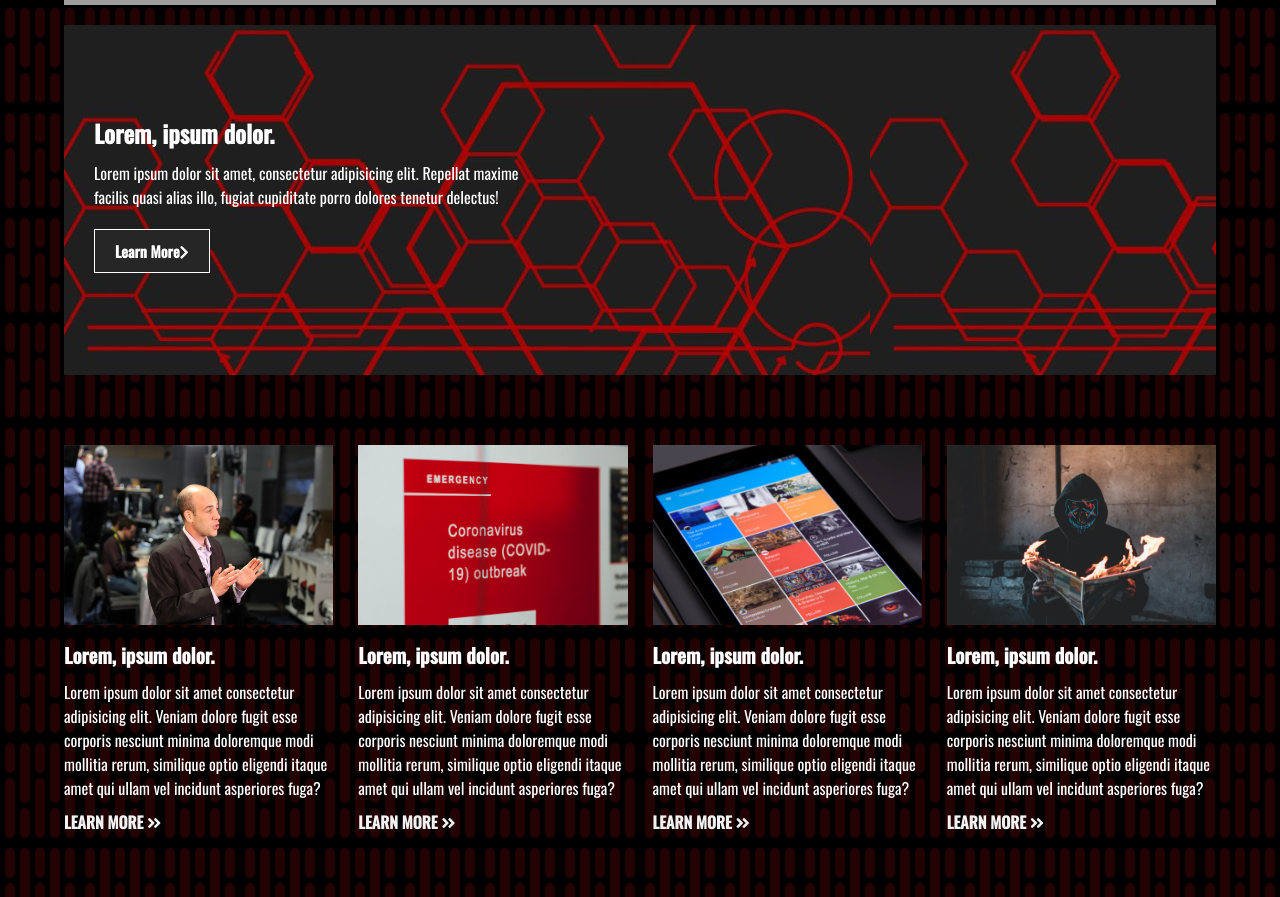
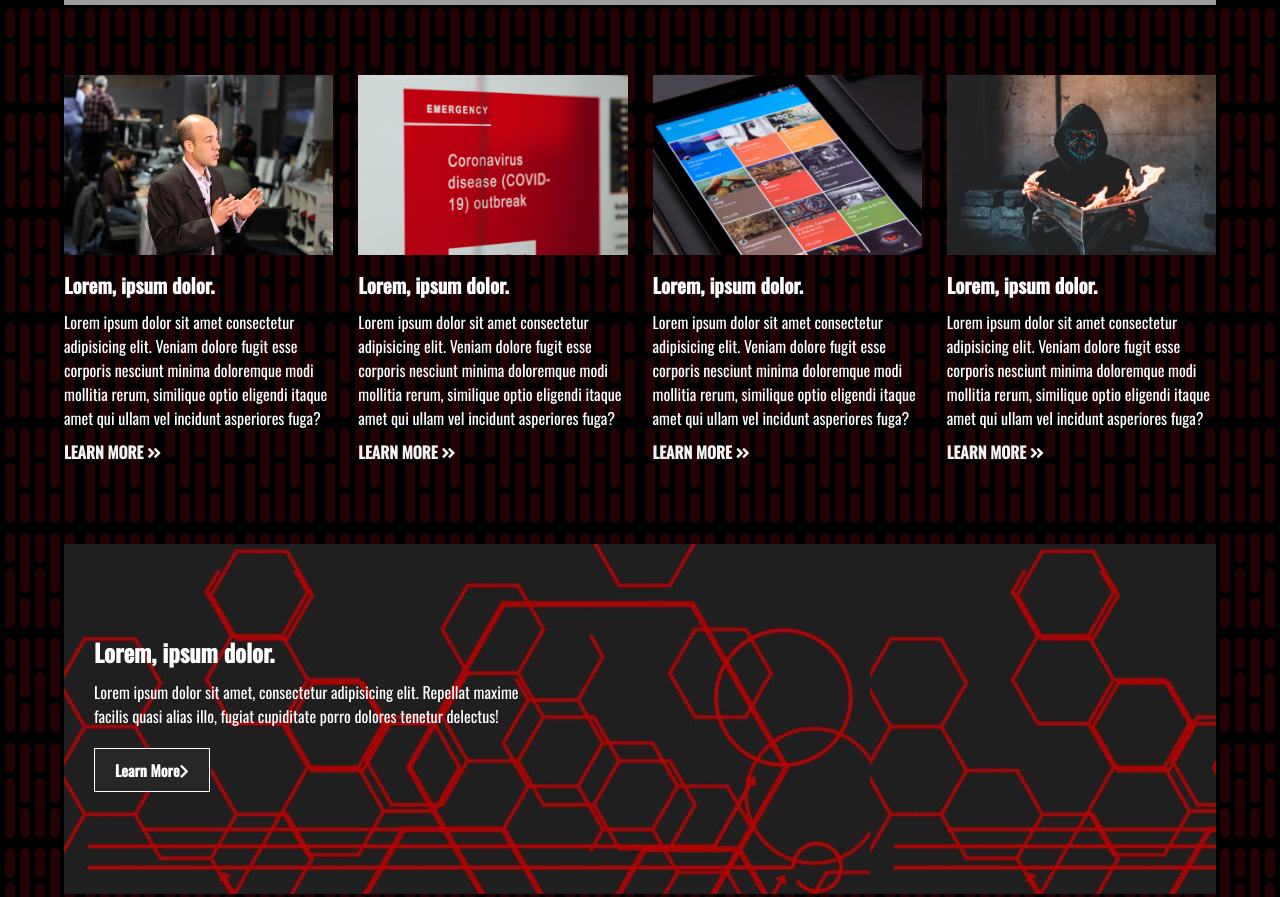
Before and after one commit to NEBULA1978/technews-html-master, a plain HTML site: page index.html in a window 1280 px wide. Shown: the part 627-1524 px from the top of the page. Drawn offline with nearby package versions, Linux system fonts and the light colour scheme; grey boxes are pictures that could not be loaded.

Commit message:
Creo carpeta partials para separa htmls del index.html y modifico main.js

```diff
--- a/css/styles.css
+++ b/css/styles.css
@@ -1,6 +1,6 @@
-@import "header.css";
 @import "comun.css";
 @import "navmain.css";
+@import "header.css";
 @import "news-cards.css";
 @import "cards-banner-one.css";
 @import "footer.css";
@@ -12,9 +12,7 @@
 
 /* SHOWCASE */
 
-
 /* News Cards */
-
 
 /* CARDS BANNER ONE */
 
--- a/main.js
+++ b/main.js
@@ -15,19 +15,19 @@ function loadHTMLContent(file, elementId) {
             document.getElementById(elementId).innerHTML = this.responseText;
         }
     };
-    xhttp.open("GET", file, true);
+    xhttp.open("GET", 'partials/' + file, true); // Agrega 'partials/' a la ruta del archivo
     xhttp.send();
 }
 
-// Cargar el encabezado, la barra de navegación y el pie de página
+// Cargar el encabezado, la barra de navegación y el pie de página desde "partials"
 loadHTMLContent('header.html', 'header-container');
 loadHTMLContent('nav.html', 'nav-container');
 loadHTMLContent('footer.html', 'footer-container');
 
-// Cargar el contenido de news-cards.html
+// Cargar el contenido de news-cards.html desde "partials"
 loadHTMLContent('news-cards.html', 'news-cards-container');
-// Cargar el contenido de cards-banner-one.html
+// Cargar el contenido de cards-banner-one.html desde "partials"
 loadHTMLContent('cards-banner-one.html', 'cards-banner-one-container');
 
-// Cargar el contenido de footer.html
+// Cargar el contenido de footer.html desde "partials"
 loadHTMLContent('footer.html', 'footer-container');
--- a/news-cards.html
+++ b/partials/news-cards.html
@@ -1,14 +1,3 @@
-<!-- Card Banner 1-->
-<section class="cards-banner-one">
-    <div class="content">
-        <h2>Lorem, ipsum dolor.</h2>
-        <!-- lorem 20 -->
-        <p>Lorem ipsum dolor sit amet, consectetur adipisicing elit. Repellat
-            maxime facilis quasi alias illo, fugiat
-            cupiditate porro dolores tenetur delectus!</p>
-        <a href="#" class="btn">Learn More<i class="fas fa-chevron-right"></i></a>
-    </div>
-</section>
 
 <!-- NEWS CARDS -->
 <div class="news-cards">
@@ -53,3 +42,15 @@
         <a href="#">Learn More <i class="fas fa-angle-double-right"></i></a>
     </div>
 </div>
+
+<!-- Card Banner 1-->
+<section class="cards-banner-one">
+    <div class="content">
+        <h2>Lorem, ipsum dolor.</h2>
+        <!-- lorem 20 -->
+        <p>Lorem ipsum dolor sit amet, consectetur adipisicing elit. Repellat
+            maxime facilis quasi alias illo, fugiat
+            cupiditate porro dolores tenetur delectus!</p>
+        <a href="#" class="btn">Learn More<i class="fas fa-chevron-right"></i></a>
+    </div>
+</section>
```
Also changed, not shown: partials/cards-banner-one.html (renamed from cards-banner-one.html), partials/footer.html (renamed from footer.html), partials/header.html (renamed from header.html), partials/nav.html (renamed from nav.html).
